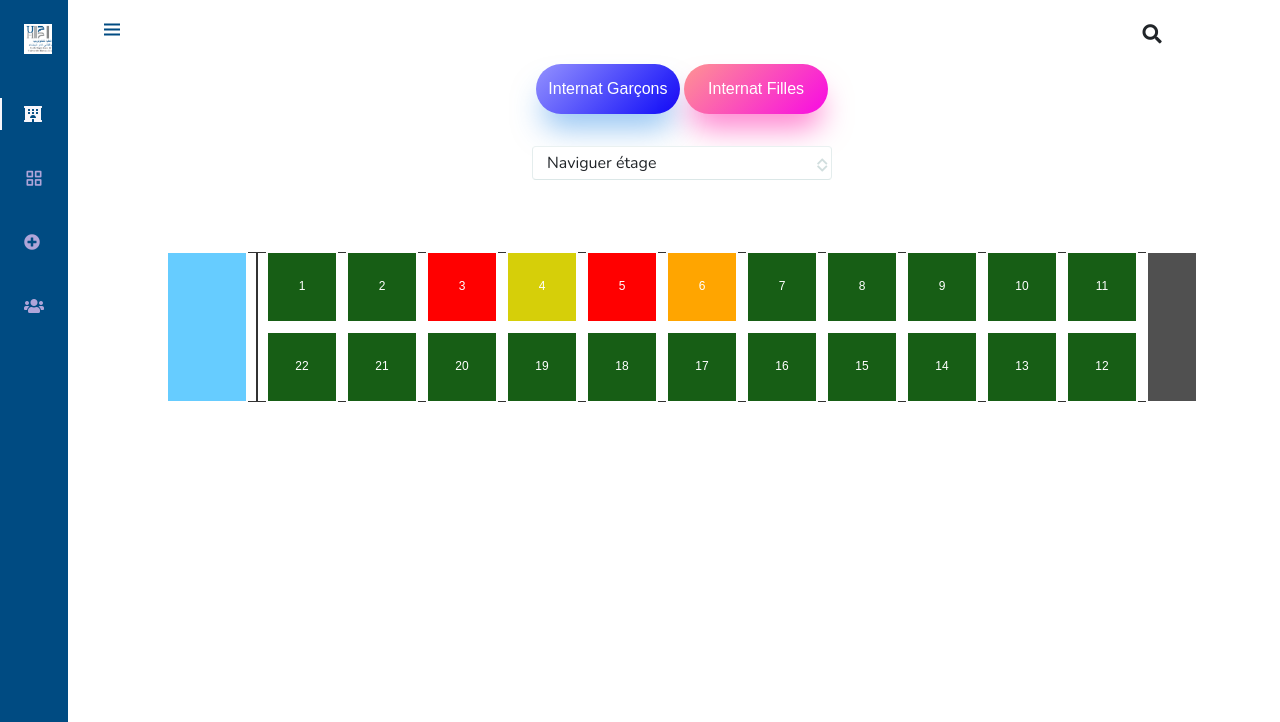
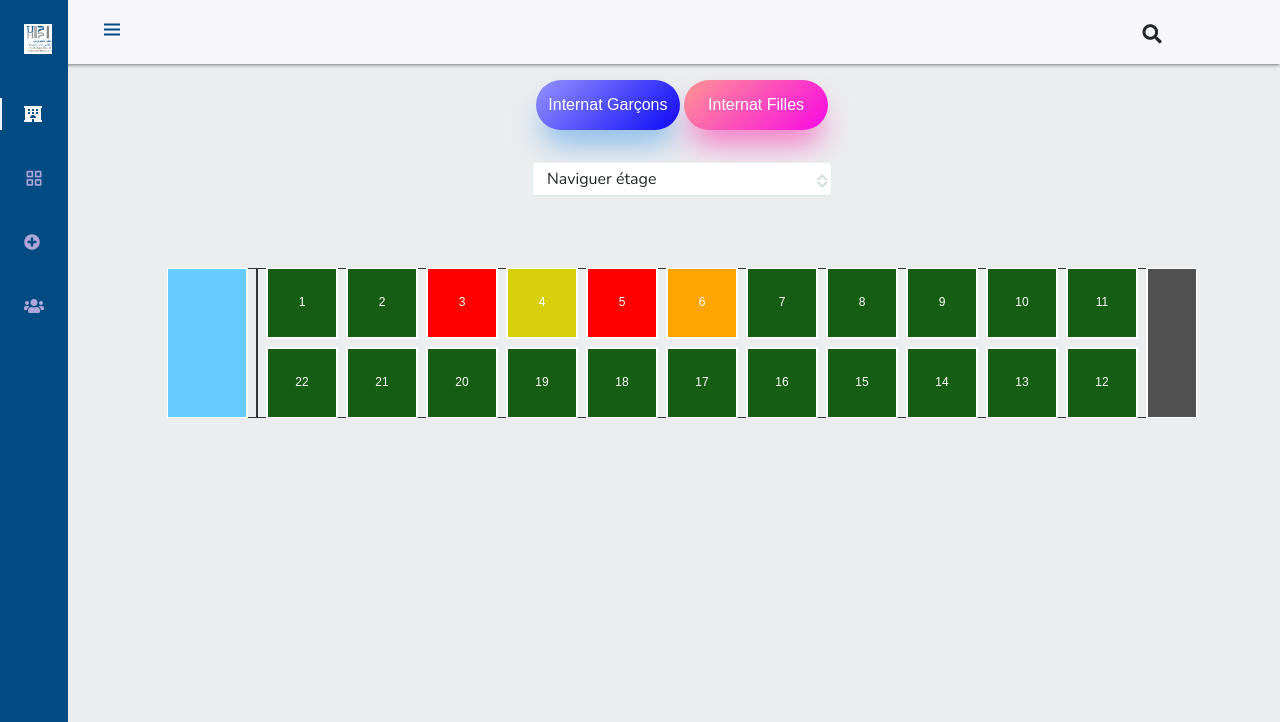
Before and after one commit to kleermarwa/Internat, a PHP site: page / in a window 1280 px wide. Shown: the top 722 px of the page. Run offline with PHP 8.4, Linux system fonts and the light colour scheme; data comes from the database, SQL or seed files in the repository.

Commit message:
better Searchbox + navbar + Floor Select

```diff
--- a/css/select.css
+++ b/css/select.css
@@ -92,9 +92,6 @@
 
 #options {
     position: absolute;
-    top: 7.5rem;
-    right: 0px;
-    left: 5.2rem;
     width: 300px;
     margin: 0 auto;
     background-color: #fff;
@@ -375,3 +372,16 @@ input[type="radio"] {
     background-color: #006400;
     border-radius: 0 0 4px 4px;
 }
+
+
+#select-box {
+    position: relative; /* Add this line to make it a reference point for absolute positioning */
+}
+
+#options-view-button {
+    position: absolute;
+    top: 0;
+    right: 0;
+    width: 100%;
+    height: 100%;
+}
--- a/css/style.css
+++ b/css/style.css
@@ -7,7 +7,8 @@
   --white-color: #F7F6FB;
   --body-font: "Nunito", sans-serif;
   --normal-font-size: 1rem;
-  --z-fixed: 100 ;
+  --z-fixed: 100
+  --elevation-base-color: black;
 }
 
 html {
@@ -49,6 +50,7 @@ a {
   background-color: var(--white-color);
   z-index: var(--z-fixed);
   transition: 0.5s;
+  box-shadow: 0 2px 2px 0 rgba(0, 0, 0, 0.14), 0 3px 1px -2px rgba(0, 0, 0, 0.12), 0 1px 5px 0 rgba(0, 0, 0, 0.2);
   /******************************************************************************* Search CSS *******************************************************************************/
 }
 .header .header_toggle {
@@ -98,12 +100,14 @@ a {
   top: 100%;
   right: 60px;
   width: 25rem;
-  background-color: rgba(255, 255, 255, 0.3);
+  max-height: 50rem;
+  overflow-y: scroll;
+  background-color: rgb(255, 255, 255);
   padding: 1rem;
   box-shadow: 0 0 1rem rgba(0, 0, 0, 0.2);
   z-index: 2;
   display: none;
-  border-radius: 2rem;
+  border-radius: 0 0 0 2rem;
 }
 .header .left #search-results .search-result {
   display: flex;
@@ -215,6 +219,7 @@ a {
 /******************************************************************************* Navbar @media CSS *******************************************************************************/
 @media screen and (min-width: 768px) {
   body {
+    background-color: #ebedef;
     margin: calc(var(--header-height) + 1rem) 0 0 0;
     padding-left: calc(var(--nav-width) + 2rem);
   }
@@ -247,6 +252,7 @@ a {
 /******************************************************************************* Building buttons CSS *******************************************************************************/
 /**************************************************************************************************************************************************************************/
 .building {
+  margin-top: 5rem;
   text-align: center;
 }
 .building button {
--- a/css/style.scss
+++ b/css/style.scss
@@ -12,6 +12,7 @@ $border : 2px solid #c3c6ce;
     --body-font: 'Nunito', sans-serif;
     --normal-font-size: 1rem;
     --z-fixed: 100
+    --elevation-base-color: black;
 }
 
 html {
@@ -54,6 +55,7 @@ a {
     background-color: var(--white-color);
     z-index: var(--z-fixed);
     transition: .5s;
+    box-shadow: 0 2px 2px 0 rgba(black, .14), 0 3px 1px -2px rgba(black, .12), 0 1px 5px 0 rgba(black, .20);
 
     .header_toggle {
         color: var(--first-color);
@@ -113,12 +115,14 @@ a {
             top: 100%;
             right: 60px;
             width: 25rem;
-            background-color: rgb(255, 255, 255, 0.3);
+            max-height: 50rem;
+            overflow-y: scroll;
+            background-color: rgb(255, 255, 255);
             padding: 1rem;
             box-shadow: 0 0 1rem rgba(0, 0, 0, 0.2);
             z-index: 2;
             display: none;
-            border-radius: 2rem;
+            border-radius: 0 0 0 2rem;
 
             .search-result {
                 display: flex;
@@ -251,6 +255,7 @@ a {
 
 @media screen and (min-width: 768px) {
     body {
+        background-color: #ebedef;
         margin: calc(var(--header-height) + 1rem) 0 0 0;
         padding-left: calc(var(--nav-width) + 2rem)
     }
@@ -289,6 +294,7 @@ a {
 /******************************************************************************* Building buttons CSS *******************************************************************************/
 /**************************************************************************************************************************************************************************/
 .building {
+    margin-top: 5rem;
     text-align: center;
 
     button {
--- a/index.php
+++ b/index.php
@@ -26,7 +26,7 @@
 </head>
 
 <body id="body-pd">
-    <header id="header" class="header fixed-top" style="background: none;">
+    <header id="header" class="header fixed-top">
         <div class="header_toggle"> <i class='bx bx-menu' id="header-toggle"></i> </div>
         <div class="left">
             <div class="search-container">
--- a/roomList.php
+++ b/roomList.php
@@ -27,7 +27,7 @@
 </head>
 
 <body id="body-pd">
-    <header id="header" class="header fixed-top" style="background: none;">
+    <header id="header" class="header fixed-top">
         <div class="header_toggle"> <i class='bx bx-menu' id="header-toggle"></i> </div>
         <div class="left">
             <div class="search-container">
@@ -42,10 +42,10 @@
         <nav class="nav">
             <div> <a href="#" class="nav_logo"> <img src="images/ESTC.png" style="height:30px"><span class="nav_logo-name">Salam</span> </a>
                 <div class="nav_list">
-                    <a href="index.php" class="nav_link active">
+                    <a href="index.php" class="nav_link">
                         <i class="fas fa-hotel"></i> <span class="nav_name">Map</span>
                     </a>
-                    <a href="roomList.php" class="nav_link">
+                    <a href="roomList.php" class="nav_link active">
                         <i class='bx bx-grid-alt nav_icon'></i> <span class="nav_name">Dashboard</span>
                     </a>
                     <a href="" class="nav_link">
```
Also changed, not shown: 1 other file.
